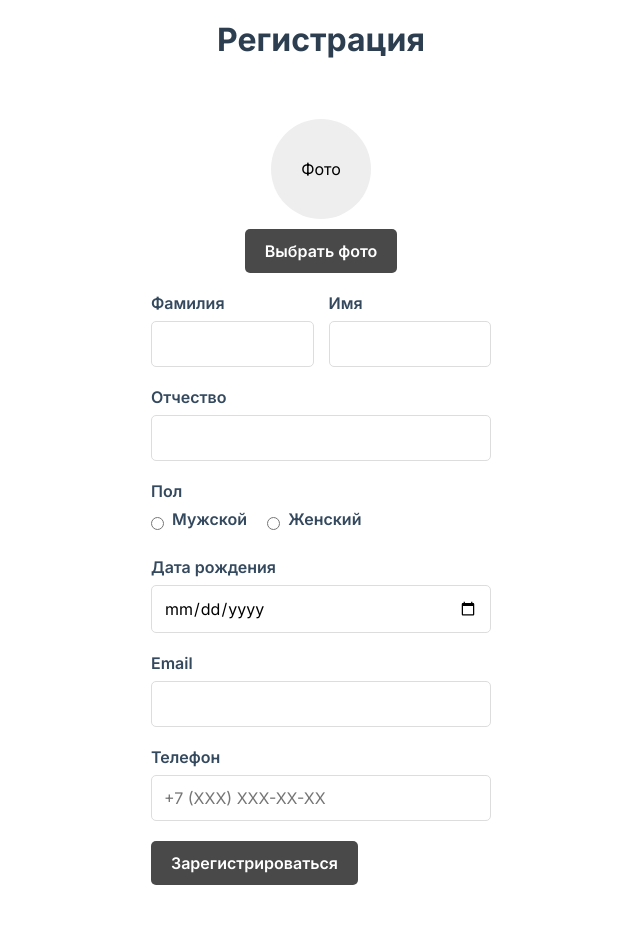
After one commit to antllcon/php-course, a PHP site: template src/App/View/register_form.php in a window 1280 px wide. The commit adds this page. Shown: the whole page, without its empty margins (319-959 px from the left). Run offline with PHP 8.4, Linux system fonts and the light colour scheme; the template is opened without the code that fills it, so the values that code supplies are empty; a stand-in replaces the project's code that opens the database connection.

Commit message:
Реализовал 2 задание (кривовато)

```diff
--- /dev/null
+++ b/src/App/View/register.css
@@ -0,0 +1,130 @@
+* {
+    margin: 0;
+    padding: 0;
+    box-sizing: border-box;
+    font-family: "Inter", sans-serif;
+    font-optical-sizing: auto;
+    font-style: normal;
+}
+
+body {
+    background-color: #ffffff;
+    margin: 0;
+    padding: 20px;
+    display: flex;
+    flex-direction: column;
+    justify-content: center;
+    align-items: center;
+    min-height: 100vh;
+}
+
+.form-container {
+    background-color: #ffffff;
+    border-radius: 10px;
+    /*box-shadow: 0 0 20px rgba(0, 0, 0, 0.1);*/
+    padding: 30px;
+    width: 100%;
+    max-width: 400px;
+}
+
+h1 {
+    color: #2c3e50;
+    text-align: center;
+    margin-bottom: 30px;
+}
+
+.form-group {
+    margin-bottom: 20px;
+}
+
+label {
+    display: block;
+    margin-bottom: 8px;
+    font-weight: 600;
+    color: #34495e;
+}
+
+input[type="text"],
+input[type="email"],
+input[type="tel"],
+input[type="date"],
+select {
+    width: 100%;
+    padding: 12px;
+    border: 1px solid #ddd;
+    border-radius: 5px;
+    font-size: 16px;
+    transition: border 0.3s;
+}
+
+input:focus,
+select:focus {
+    border-color: #3498db;
+    outline: none;
+}
+
+.name-fields {
+    display: flex;
+    gap: 15px;
+}
+
+.name-fields .form-group {
+    flex: 1;
+}
+
+.radio-group {
+    display: flex;
+    gap: 20px;
+    margin-top: 8px;
+}
+
+.radio-option {
+    display: flex;
+    align-items: center;
+}
+
+.radio-option input {
+    margin-right: 8px;
+}
+
+button {
+    background-color: #494949;
+    color: white;
+    border: none;
+    padding: 12px 20px;
+    border-radius: 5px;
+    cursor: pointer;
+    font-size: 16px;
+    font-weight: 600;
+    min-width: 20%;
+    transition: background-color 0.3s;
+}
+
+button:hover {
+    background-color: #2980b9;
+}
+
+.avatar-upload {
+    display: flex;
+    flex-direction: column;
+    align-items: center;
+    margin-bottom: 20px;
+    /*justify-content: center;*/
+}
+
+.avatar-preview {
+    width: 100px;
+    height: 100px;
+    border-radius: 50%;
+    background-color: #eee;
+    margin-bottom: 10px;
+    overflow: hidden;
+    display: flex;
+    justify-content: center;
+    align-items: center;
+}
+
+.avatar-preview img {
+    max-width: 100%;
+    max-height: 100%;
+}
--- /dev/null
+++ b/src/App/View/register_form.php
@@ -0,0 +1,99 @@
+<?php
+
+?>
+
+<html lang="ru">
+<head>
+    <title>App</title>
+    <meta charset="UTF-8">
+    <link href="https://fonts.googleapis.com/css2?family=Inter:ital,opsz,wght@0,14..32,100..900;1,14..32,100..900&display=swap"
+          rel="stylesheet">
+    <link rel="stylesheet" href="/src/App/View/register.css">
+</head>
+<body>
+<h1>Регистрация</h1>
+<div class="form-container">
+    <form action="/register/save" method="POST" enctype="multipart/form-data">
+        <div class="avatar-upload">
+            <div class="avatar-preview" id="avatarPreview">
+                <span>Фото</span>
+            </div>
+            <input type="file" name="avatar" id="avatarUpload" accept="image/*" style="display: none;">
+            <button type="button" onclick="document.getElementById('avatarUpload').click()">Выбрать фото</button>
+        </div>
+
+        <div class="name-fields">
+            <div class="form-group">
+                <label for="last_name">Фамилия</label>
+                <input type="text" id="last_name" name="last_name" required>
+            </div>
+
+            <div class="form-group">
+                <label for="first_name">Имя</label>
+                <input type="text" id="first_name" name="first_name" required>
+            </div>
+        </div>
+
+        <div class="form-group">
+            <label for="middle_name">Отчество</label>
+            <input type="text" id="middle_name" name="middle_name">
+        </div>
+
+        <div class="form-group">
+            <label>Пол</label>
+            <div class="radio-group">
+                <div class="radio-option">
+                    <input type="radio" id="male" name="gender" value="male" required>
+                    <label for="male">Мужской</label>
+                </div>
+                <div class="radio-option">
+                    <input type="radio" id="female" name="gender" value="female">
+                    <label for="female">Женский</label>
+                </div>
+            </div>
+        </div>
+
+        <div class="form-group">
+            <label for="birth_date">Дата рождения</label>
+            <input type="date" id="birth_date" name="birth_date" required>
+        </div>
+
+        <div class="form-group">
+            <label for="email">Email</label>
+            <input type="email" id="email" name="email" required>
+        </div>
+
+        <div class="form-group">
+            <label for="phone">Телефон</label>
+            <input type="tel" id="phone" name="phone" placeholder="+7 (XXX) XXX-XX-XX">
+        </div>
+
+        <button type="submit">Зарегистрироваться</button>
+    </form>
+
+    <script>
+        // TODO: разобраться
+        // Превью аватарки
+        document.getElementById('avatarUpload').addEventListener('change', function (e) {
+            const file = e.target.files[0];
+            if (file) {
+                const reader = new FileReader();
+                reader.onload = function (event) {
+                    const preview = document.getElementById('avatarPreview');
+                    preview.innerHTML = '';
+                    const img = document.createElement('img');
+                    img.src = event.target.result;
+                    preview.appendChild(img);
+                }
+                reader.readAsDataURL(file);
+            }
+        });
+
+        // Маска для телефона
+        document.getElementById('phone').addEventListener('input', function (e) {
+            let x = e.target.value.replace(/\D/g, '').match(/(\d{0,1})(\d{0,3})(\d{0,3})(\d{0,2})(\d{0,2})/);
+            e.target.value = !x[2] ? x[1] : '+' + x[1] + ' (' + x[2] + ') ' + x[3] + (x[4] ? '-' + x[4] : '') + (x[5] ? '-' + x[5] : '');
+        });
+    </script>
+</body>
+</html>
--- a/helper/UserHelper.php
+++ b/src/helper/UserHelper.php
@@ -1,6 +1,6 @@
 <?php
 
-namespace helper;
+namespace src\helper;
 
 use DateTime;
 use Exception;
```
Also changed, not shown: index.php (+26 -82 lines), src/App/Controller/RegisterController.php (added, +56 -0 lines), src/App/Controller/UserController.php (added, +24 -0 lines), src/App/Model/UserModel.php (added, +29 -0 lines), src/App/View/user_form.php (deleted, +0 -21 lines), src/App/View/user_show.php (added, +33 -0 lines), src/helper/Database.php (added, +98 -0 lines), src/sql/init_database.sql (renamed from sql/init_database.sql).
